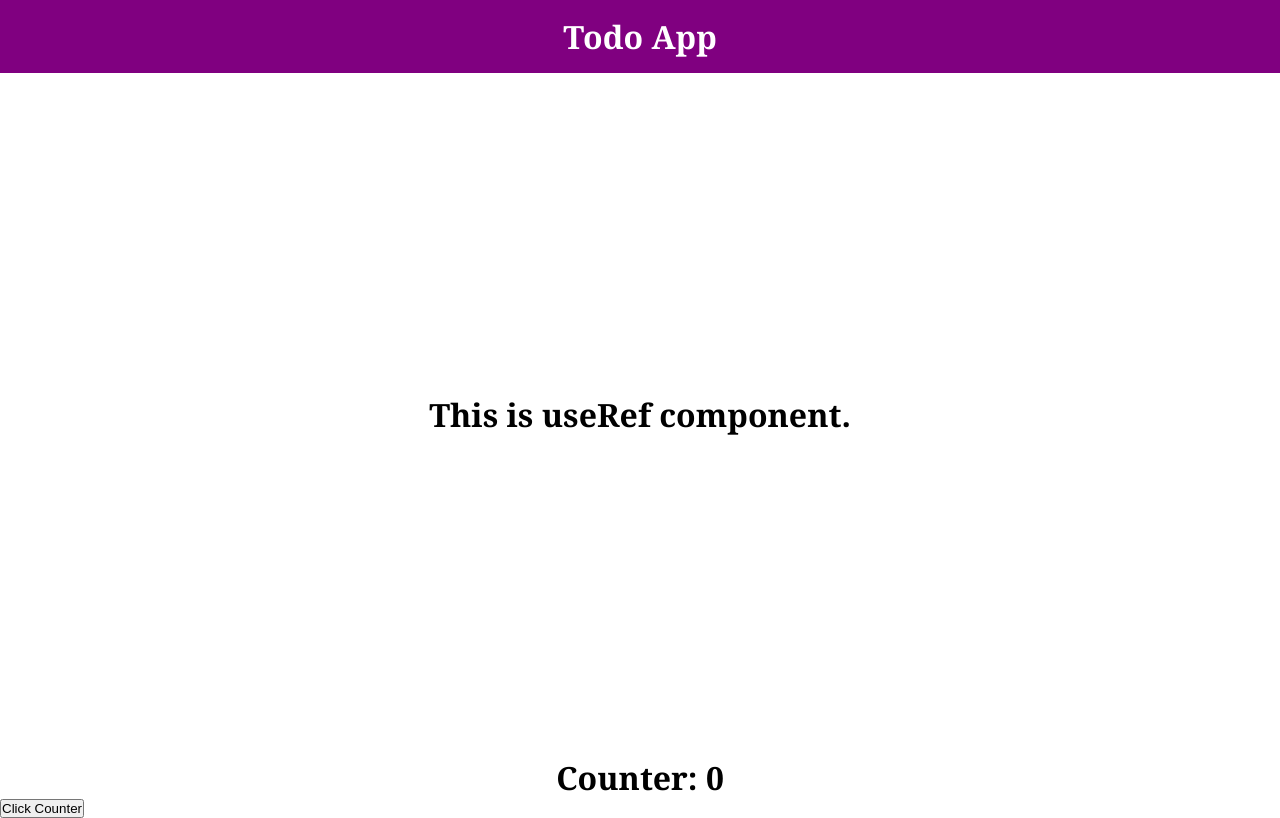
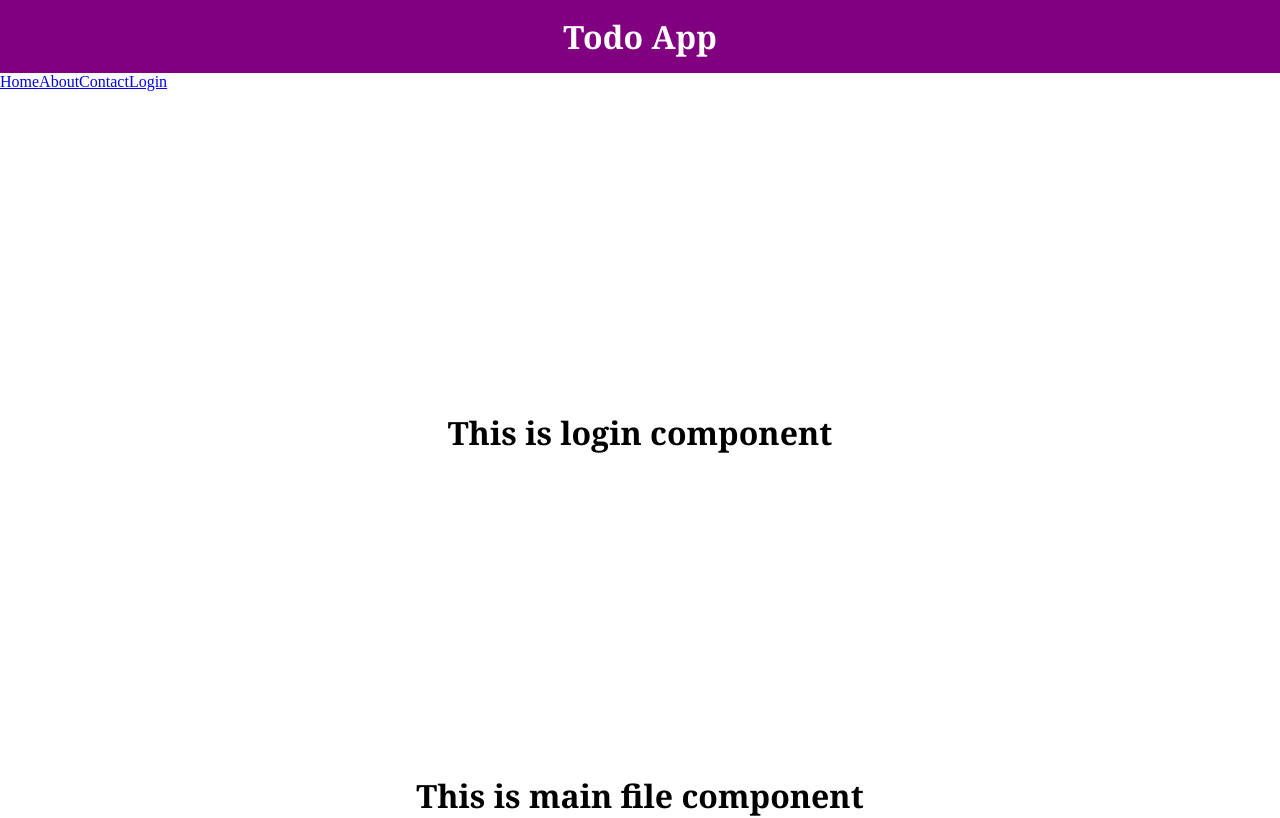
Before and after one commit to A-Nafis-Ch/React_Tutorial, a React (Create React App) app: page /login in a window 1280 px wide. Built offline with nearby package versions, Linux system fonts and the light colour scheme.

Commit message:
Routing component added

```diff
--- a/package.json
+++ b/package.json
@@ -38,5 +38,8 @@
       "last 1 firefox version",
       "last 1 safari version"
     ]
+  },
+  "devDependencies": {
+    "react-router-dom": "^7.5.3"
   }
 }
--- a/src/App.js
+++ b/src/App.js
@@ -1,6 +1,14 @@
 import React from 'react'
 
-import UseRefComponent from './components/UseRef/UseRefComponent';
+import {createBrowserRouter, RouterProvider} from 'react-router-dom'
+import Main from './components/Routing/Main'
+import Navbar from './components/Routing/Navbar'
+import Home from './components/Routing/Home'
+import About from './components/Routing/About'
+import Contact from './components/Routing/Contact'
+import Login from './components/Routing/Login'
+// import Todo from './components/Todo/Todo'
+// import UseRefComponent from './components/UseRef/UseRefComponent';
 // import STATE from './STATE'
 // import Card from './components/Card'
 // import Data from './Data.json'
@@ -45,6 +53,25 @@ function App(){
   //   console.log('App: '+childdata);
   // }
 
+  const router = createBrowserRouter([
+    {
+      path: "/",
+      element: <Home />
+    },
+    {
+      path: "/about",
+      element: <About/>
+    },
+    {
+      path: "/contact",
+      element: <Contact />
+    },
+    {
+      path: "/login",
+      element: <Login/>
+    },
+  ])
+
     return <>
 
     <h1 className="headingStyle">Todo App</h1>
@@ -87,7 +114,12 @@ function App(){
 
      {/* <UseEffect name='UseEffect' color='blue'/> */}
 
-     <UseRefComponent />
+     {/* <UseRefComponent /> */}
+
+     {/* <Todo /> */}
+     <Navbar/>
+     <RouterProvider router={router} />
+     <Main />
 
 
 
--- /dev/null
+++ b/src/components/Routing/About.js
@@ -0,0 +1,11 @@
+import React from 'react'
+
+const About = () => {
+  return (
+    <div>
+      <h1>This is about component</h1>
+    </div>
+  )
+}
+
+export default About
--- /dev/null
+++ b/src/components/Routing/Contact.js
@@ -0,0 +1,11 @@
+import React from 'react'
+
+const Contact = () => {
+  return (
+    <div>
+      <h1>This is contact component</h1>
+    </div>
+  )
+}
+
+export default Contact
--- /dev/null
+++ b/src/components/Routing/Home.js
@@ -0,0 +1,11 @@
+import React from 'react'
+
+const Home = () => {
+  return (
+    <div>
+      <h1>This is home component</h1>
+    </div>
+  )
+}
+
+export default Home
--- /dev/null
+++ b/src/components/Routing/Login.js
@@ -0,0 +1,11 @@
+import React from 'react'
+
+const Login = () => {
+  return (
+    <div>
+      <h1>This is login component</h1>
+    </div>
+  )
+}
+
+export default Login
--- /dev/null
+++ b/src/components/Routing/Main.js
@@ -0,0 +1,11 @@
+import React from 'react'
+
+const Main = () => {
+  return (
+    <div>
+      <h1>This is main file component</h1>
+    </div>
+  )
+}
+
+export default Main
--- /dev/null
+++ b/src/components/Routing/Navbar.js
@@ -0,0 +1,14 @@
+import React from 'react'
+
+const Navbar = () => {
+  return (
+    <div>
+      <a href="/">Home</a>
+      <a href="/about">About</a>
+      <a href="/contact">Contact</a>
+      <a href="/login">Login</a>
+    </div>
+  )
+}
+
+export default Navbar
--- /dev/null
+++ b/src/components/Todo/Todo.js
@@ -0,0 +1,38 @@
+import React from 'react'
+import {useState} from 'react'
+
+const Todo = () => {
+
+    const [todo] = useState([
+        {
+            title: 'Vegies',
+            desc: '5kg of vegies'
+        },
+        {
+            title: 'Beef',
+            desc: '2kg beef'
+        },
+        {
+            title: 'Olive Oil',
+            desc: '2ltrs olive oil'
+        },
+    ])
+    return (
+        <div>
+
+            <h1>Todo List: </h1>
+            {todo.map((item,index)=>(
+
+                <div key={index}>
+
+                <h1>{item.title}</h1>
+                <h2>{item.desc}</h2>
+
+                </div>
+            ))}
+
+        </div>
+    )
+}
+
+export default Todo
```
Also changed, not shown: 1 other file (tests, documents, lock files or other folders).
